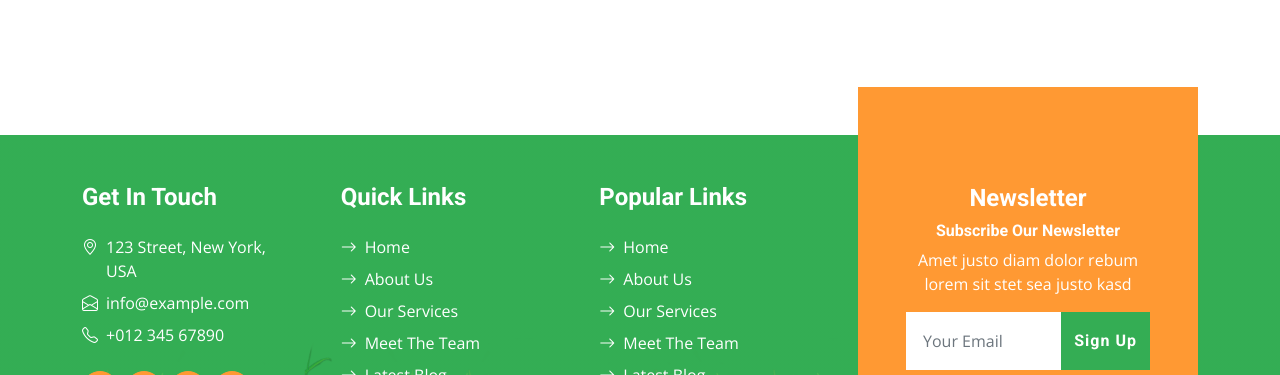
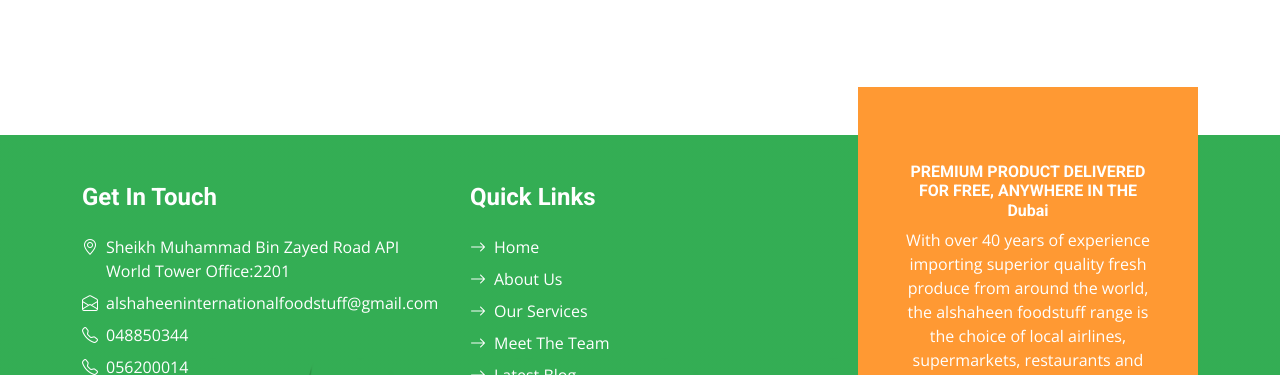
Before and after one commit to husnainNinjaDev/AlShaheen-International-Foodstuff, a plain HTML site: page team.html in a window 1280 px wide. Shown: the part 1677-2052 px from the top of the page. Drawn offline with nearby package versions, Linux system fonts and the light colour scheme.

Commit message:
all page setting done

```diff
--- a/team.html
+++ b/team.html
@@ -358,26 +358,42 @@
         <div class="row gx-5">
           <div class="col-lg-8 col-md-6">
             <div class="row gx-5">
-              <div class="col-lg-4 col-md-12 pt-5 mb-5">
+              <div class="col-lg-6 col-md-12 pt-5 mb-5">
                 <h4 class="text-white mb-4">Get In Touch</h4>
                 <div class="d-flex mb-2">
                   <i class="bi bi-geo-alt text-white me-2"></i>
-                  <p class="text-white mb-0">123 Street, New York, USA</p>
+                  <p class="text-white mb-0">
+                    Sheikh Muhammad Bin Zayed Road API World Tower Office:2201
+                  </p>
                 </div>
                 <div class="d-flex mb-2">
                   <i class="bi bi-envelope-open text-white me-2"></i>
-                  <p class="text-white mb-0">info@example.com</p>
+                  <p class="text-white mb-0">
+                    <a
+                      href="mailto:alshaheeninternationalfoodstuff@gmail.com"
+                      style="color: white"
+                      >alshaheeninternationalfoodstuff@gmail.com</a
+                    >
+                  </p>
                 </div>
                 <div class="d-flex mb-2">
                   <i class="bi bi-telephone text-white me-2"></i>
-                  <p class="text-white mb-0">+012 345 67890</p>
+                  <p class="text-white mb-0">
+                    <a href="tel:048850344" style="color: white">048850344</a>
+                  </p>
+                </div>
+                <div class="d-flex mb-2">
+                  <i class="bi bi-telephone text-white me-2"></i>
+                  <p class="text-white mb-0">
+                    <a href="tel:056200014" style="color: white">056200014 </a>
+                  </p>
                 </div>
                 <div class="d-flex mt-4">
-                  <a
+                  <!-- <a
                     class="btn btn-secondary btn-square rounded-circle me-2"
                     href="#"
                     ><i class="fab fa-twitter"></i
-                  ></a>
+                  ></a> -->
                   <a
                     class="btn btn-secondary btn-square rounded-circle me-2"
                     href="#"
@@ -395,21 +411,21 @@
                   ></a>
                 </div>
               </div>
-              <div class="col-lg-4 col-md-12 pt-0 pt-lg-5 mb-5">
+              <div class="col-lg-6 col-md-12 pt-0 pt-lg-5 mb-5">
                 <h4 class="text-white mb-4">Quick Links</h4>
                 <div class="d-flex flex-column justify-content-start">
-                  <a class="text-white mb-2" href="#"
+                  <a class="text-white mb-2" href="index.html"
                     ><i class="bi bi-arrow-right text-white me-2"></i>Home</a
                   >
-                  <a class="text-white mb-2" href="#"
+                  <a class="text-white mb-2" href="about.html"
                     ><i class="bi bi-arrow-right text-white me-2"></i>About
                     Us</a
                   >
-                  <a class="text-white mb-2" href="#"
+                  <a class="text-white mb-2" href="service.html"
                     ><i class="bi bi-arrow-right text-white me-2"></i>Our
                     Services</a
                   >
-                  <a class="text-white mb-2" href="#"
+                  <a class="text-white mb-2" href="team.html"
                     ><i class="bi bi-arrow-right text-white me-2"></i>Meet The
                     Team</a
                   >
@@ -417,13 +433,13 @@
                     ><i class="bi bi-arrow-right text-white me-2"></i>Latest
                     Blog</a
                   >
-                  <a class="text-white" href="#"
+                  <a class="text-white" href="contact.html"
                     ><i class="bi bi-arrow-right text-white me-2"></i>Contact
                     Us</a
                   >
                 </div>
               </div>
-              <div class="col-lg-4 col-md-12 pt-0 pt-lg-5 mb-5">
+              <!-- <div class="col-lg-4 col-md-12 pt-0 pt-lg-5 mb-5">
                 <h4 class="text-white mb-4">Popular Links</h4>
                 <div class="d-flex flex-column justify-content-start">
                   <a class="text-white mb-2" href="#"
@@ -450,17 +466,24 @@
                     Us</a
                   >
                 </div>
-              </div>
+              </div> -->
             </div>
           </div>
           <div class="col-lg-4 col-md-6 mt-lg-n5">
             <div
               class="d-flex flex-column align-items-center justify-content-center text-center h-100 bg-secondary p-5"
             >
-              <h4 class="text-white">Newsletter</h4>
-              <h6 class="text-white">Subscribe Our Newsletter</h6>
-              <p>Amet justo diam dolor rebum lorem sit stet sea justo kasd</p>
-              <form action="">
+              <!-- <h4 class="text-white">Newsletter</h4> -->
+              <h6 class="text-white">
+                PREMIUM PRODUCT DELIVERED FOR FREE, ANYWHERE IN THE Dubai
+              </h6>
+              <p>
+                With over 40 years of experience importing superior quality
+                fresh produce from around the world, the alshaheen foodstuff
+                range is the choice of local airlines, supermarkets, restaurants
+                and five-star hotels.
+              </p>
+              <!-- <form action="">
                 <div class="input-group">
                   <input
                     type="text"
@@ -469,7 +492,7 @@
                   />
                   <button class="btn btn-primary">Sign Up</button>
                 </div>
-              </form>
+              </form> -->
             </div>
           </div>
         </div>
```
Also changed, not shown: about.html (+8 -2 lines), blog.html (+42 -19 lines), contact.html (+8 -2 lines), feature.html (+42 -19 lines), index.html (+17 -6 lines), product.html (+10 -2 lines), service.html (+13 -1 lines).
